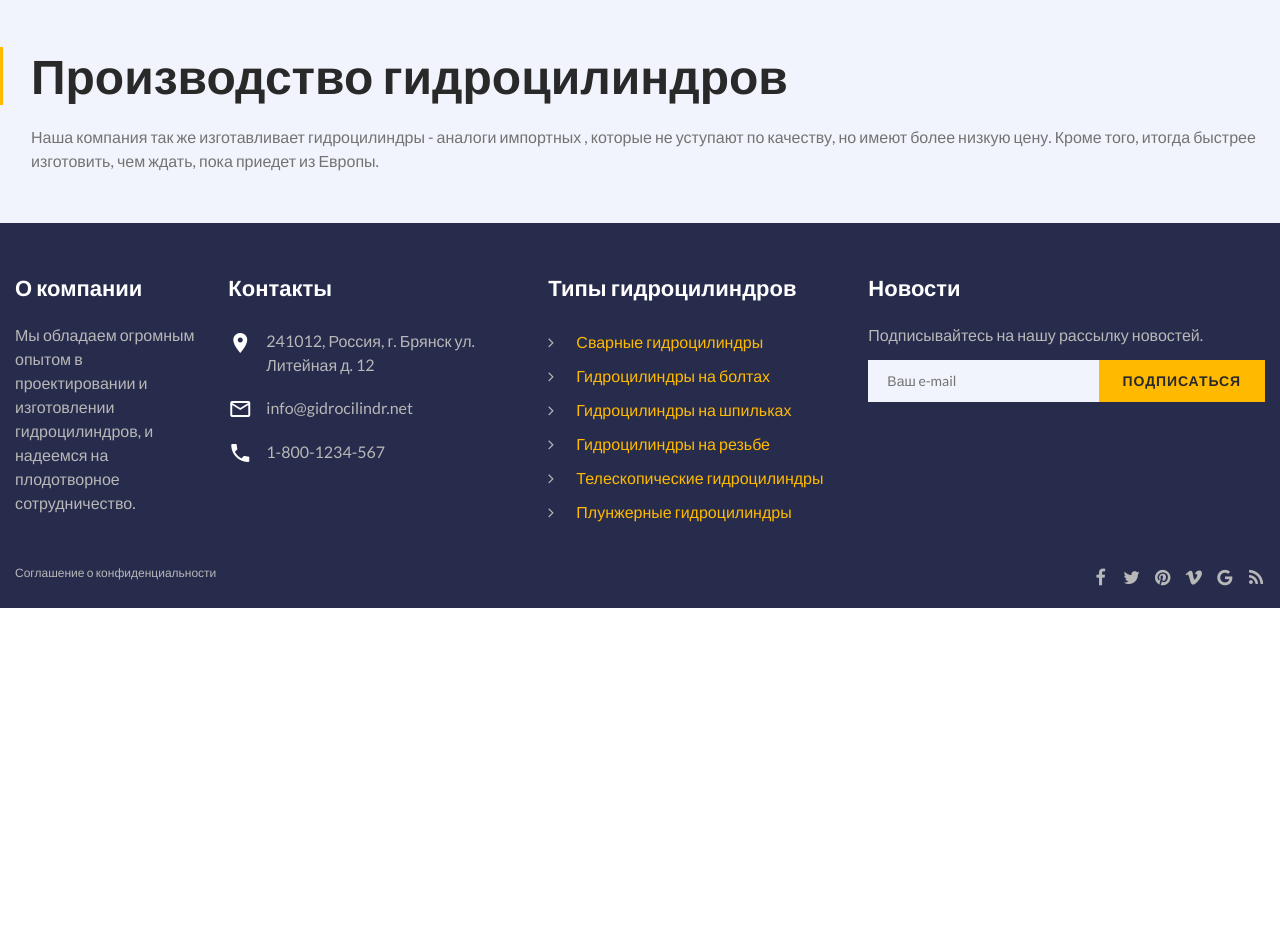
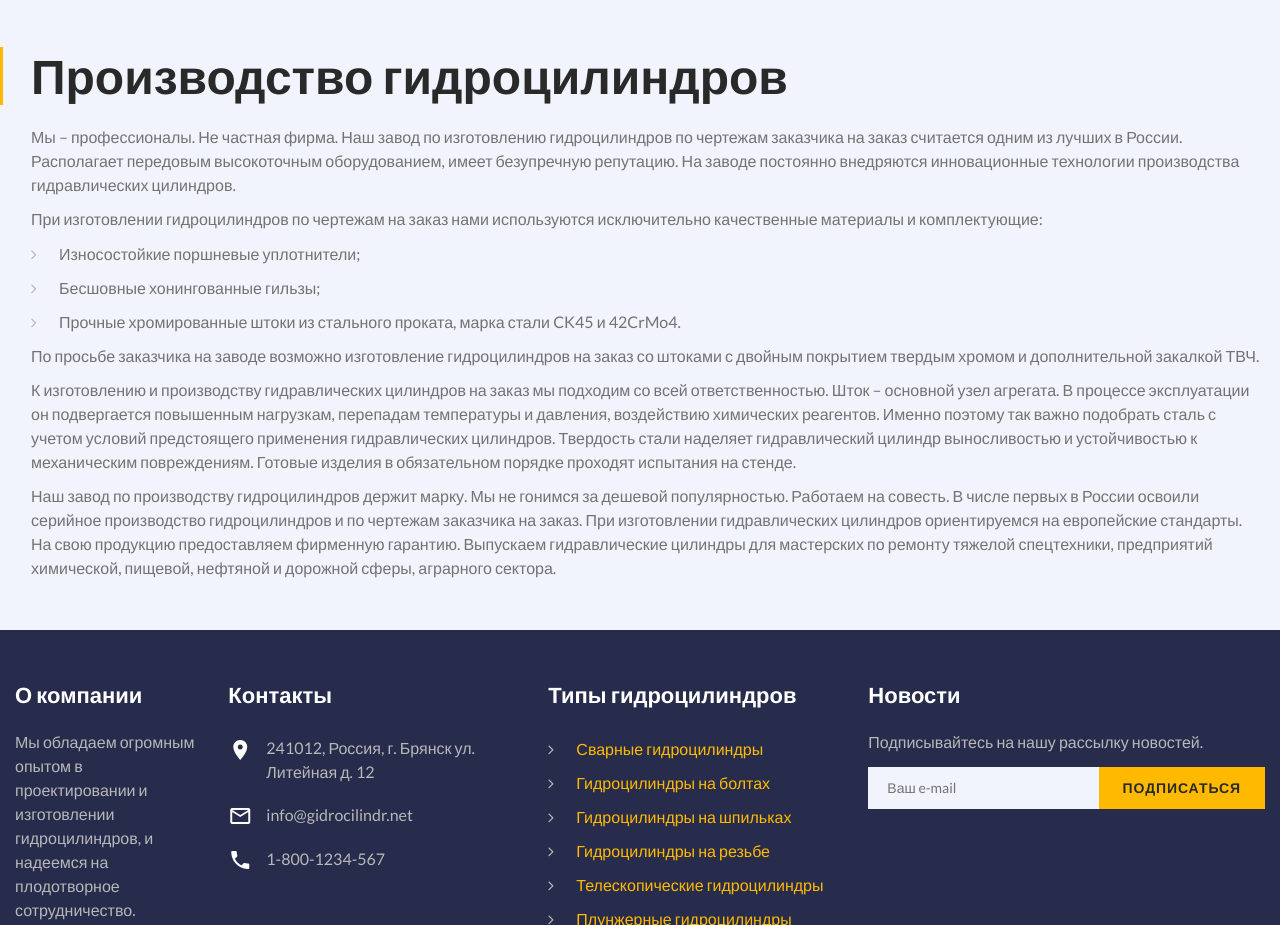
Before and after one commit to Zininoid/main, a plain HTML site: page index.html in a window 1280 px wide. Shown: the part 3654-4579 px from the top of the page. Before the commit the page ends 4262 px from the top, so only its background shows below. Drawn offline with Linux system fonts and the light colour scheme.

Commit message:
modification index.html

```diff
--- a/index.html
+++ b/index.html
@@ -340,8 +340,28 @@
         <div class="container-fluid">
           <div class="row no-xxl-gutters">
             <div class="col-xxl-6 offset-xxl-1 decorative decorative-md">
-			<h2 class="decorative-title">Производство гидроцилиндров</h3>
-              <p>Наша компания так же изготавливает гидроцилиндры - аналоги импортных , которые не уступают по качеству, но имеют более низкую цену. Кроме того, итогда быстрее изготовить, чем ждать, пока приедет из Европы.</q>
+			<h2 class="decorative-title">Производство гидроцилиндров</h2>
+			<p>	Мы – профессионалы. Не частная фирма. Наш завод по изготовлению гидроцилиндров по чертежам заказчика на заказ считается одним из лучших в России.
+				Располагает передовым высокоточным оборудованием, имеет безупречную репутацию. На заводе постоянно внедряются инновационные технологии производства гидравлических цилиндров. </p>
+			<p>При изготовлении гидроцилиндров по чертежам на заказ нами используются исключительно качественные материалы и комплектующие:</p>
+			<p>
+				<ul class="list-marked list-marked-1">
+                  <li>Износостойкие поршневые уплотнители;</li>
+                  <li>Бесшовные хонингованные гильзы;</li>
+                  <li>Прочные хромированные штоки из стального проката, марка стали CK45 и 42CrMo4.</li>
+				</ul>
+			</p>
+			<p>По просьбе заказчика на заводе возможно изготовление гидроцилиндров на заказ со штоками с двойным покрытием твердым хромом и дополнительной закалкой ТВЧ.</p>
+
+			<p>К изготовлению и производству гидравлических цилиндров на заказ мы подходим со всей ответственностью.  Шток – основной узел агрегата.
+				В процессе эксплуатации он подвергается повышенным нагрузкам, перепадам температуры и давления, воздействию химических реагентов.
+				Именно поэтому так важно подобрать сталь с учетом условий предстоящего применения гидравлических цилиндров.
+				Твердость стали наделяет гидравлический цилиндр выносливостью и устойчивостью к механическим повреждениям.
+				Готовые изделия в обязательном порядке проходят испытания на стенде. </p>
+			<p>Наш завод по производству гидроцилиндров держит марку. Мы не гонимся за дешевой популярностью. Работаем на совесть.
+				В числе первых в России освоили серийное производство гидроцилиндров и по чертежам заказчика на заказ.
+				При изготовлении гидравлических цилиндров ориентируемся на европейские стандарты. На свою продукцию предоставляем фирменную гарантию.
+				Выпускаем гидравлические цилиндры для мастерских по ремонту тяжелой спецтехники, предприятий химической, пищевой, нефтяной и дорожной сферы, аграрного сектора.</p>
             </div>
             </div>
       </section>
```
